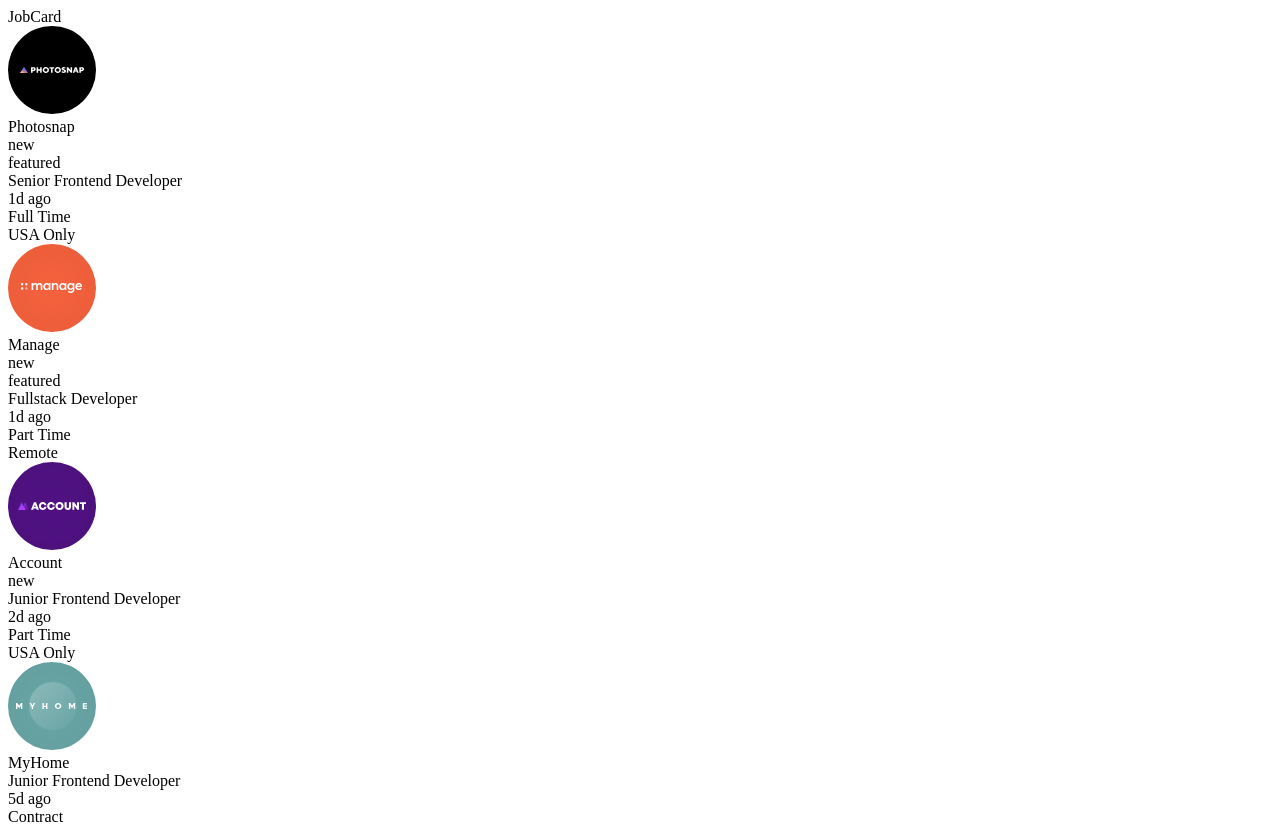
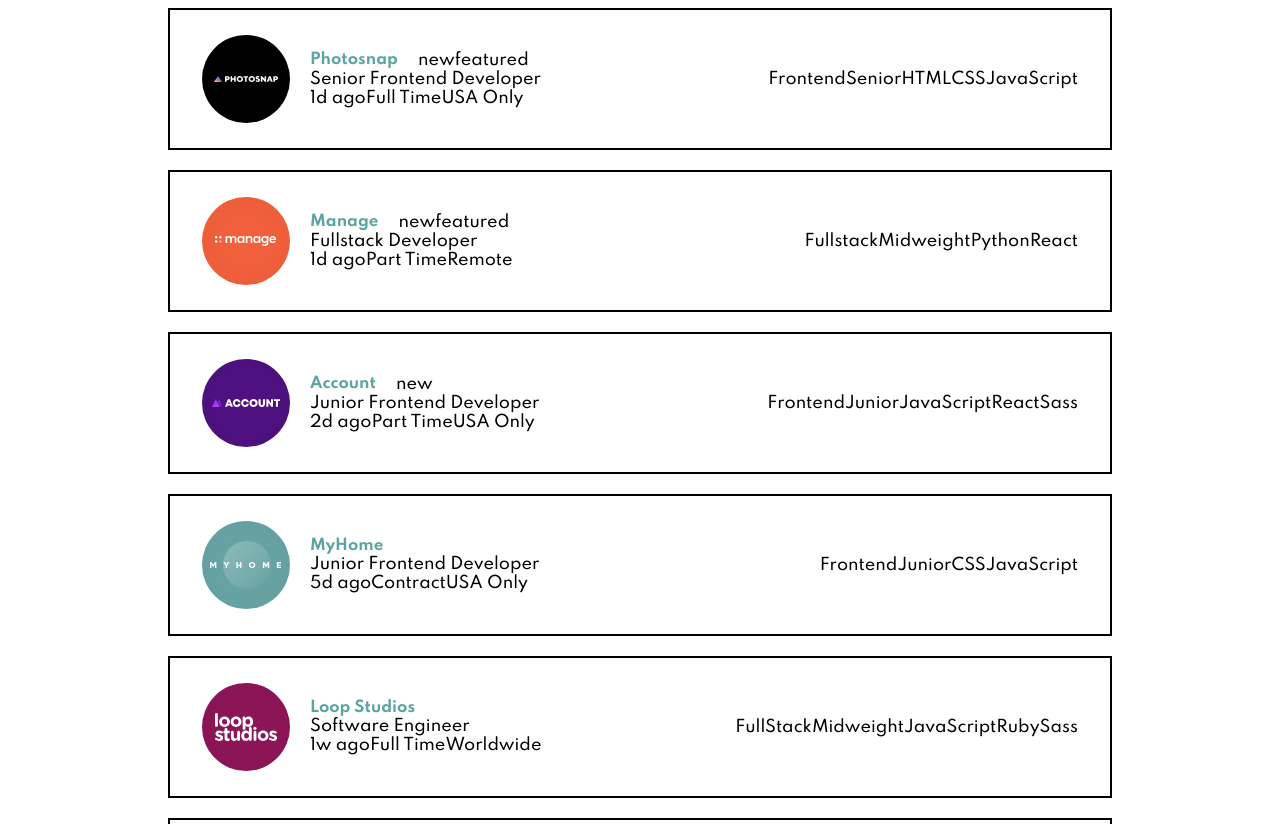
Before and after one commit to v8ify/Job-Listing, a React (Create React App) app: page / in a window 1280 px wide. Shown: the top 824 px of the page. Built offline with nearby package versions, Linux system fonts and the light colour scheme.

Commit message:
Implemented functionality of adding and deleting filters

```diff
--- a/src/actions/index.js
+++ b/src/actions/index.js
@@ -24,6 +24,10 @@
   return { type: "ADD_FILTERS", payload: filter };
 };
 
+export const deleteFilters = filter => {
+  return { type: "DELETE_FILTERS", payload: filter };
+};
+
 export const displayList = () => {
   return (dispatch, getState) => {
     const jobList = getState().completeJobsList;
@@ -32,7 +36,7 @@
     console.log(filters);
     const jobsToShow = [];
 
-    if (filters[0] === "" && filters.length === 1) {
+    if ((filters[0] === "" && filters.length === 1) || filters.length === 0) {
       dispatch({ type: "JOBS_TO_SHOW", payload: jobList });
     } else {
       jobList.forEach(job => {
--- a/src/components/App.css
+++ b/src/components/App.css
@@ -0,0 +1,57 @@
+@import url("https://fonts.googleapis.com/css2?family=Spartan:wght@500;700&display=swap");
+
+* {
+  box-sizing: border-box;
+}
+
+:root {
+  --dark-cyan: hsl(180, 29%, 50%);
+  --background: hsl(180, 52%, 96%);
+  --filter-tablet: hsl(180, 31%, 95%);
+  --gray-text: hsl(180, 8%, 52%);
+  --text-color: hsl(180, 14%, 20%);
+}
+
+body {
+  font-family: "Spartan", sans-serif;
+}
+
+.JobsList {
+  display: grid;
+  grid-template-columns: repeat(1, 1fr);
+  padding: 0px 160px;
+}
+
+.JobCard {
+  display: flex;
+  padding: 25px 32px;
+  margin-bottom: 20px;
+  align-items: center;
+  border: 2px solid black;
+}
+
+.job__info {
+  display: flex;
+  margin-left: 20px;
+  flex-direction: column;
+}
+
+.job__info--header {
+  display: flex;
+}
+
+.job__info__company__name {
+  margin-right: 20px;
+  font-size: 15px;
+  font-weight: 700;
+  color: var(--dark-cyan);
+}
+
+.job__info--footer {
+  display: flex;
+}
+
+.filters {
+  display: flex;
+  margin-left: auto;
+}
--- a/src/components/App.js
+++ b/src/components/App.js
@@ -2,11 +2,14 @@
 import "./App.css";
 
 import JobsList from "./JobsList";
+import FiltersBar from "./FiltersBar";
 
 function App() {
   return (
     <div className="App">
-      <header className="App-header"></header>
+      <header className="App-header">
+        <FiltersBar />
+      </header>
       <JobsList />
     </div>
   );
--- /dev/null
+++ b/src/components/FilterItem.js
@@ -0,0 +1,20 @@
+import React, { Component } from "react";
+import { connect } from "react-redux";
+import { deleteFilters, displayList } from "../actions/index";
+
+class FilterItem extends Component {
+  onFilterClick = () => {
+    this.props.deleteFilters(this.props.filter);
+    this.props.displayList();
+  };
+
+  render() {
+    return (
+      <div className="FilterItem" onClick={this.onFilterClick}>
+        {this.props.filter}
+      </div>
+    );
+  }
+}
+
+export default connect(null, { deleteFilters, displayList })(FilterItem);
--- a/src/components/Filters.js
+++ b/src/components/Filters.js
@@ -1,11 +1,20 @@
 import React, { Component } from "react";
+import { connect } from "react-redux";
+import { addFilters, displayList } from "../actions/index";
 
-export default class Filters extends Component {
+class Filters extends Component {
+  onFilterClick = () => {
+    this.props.addFilters(this.props.filter);
+    this.props.displayList();
+  };
+
   render() {
     return (
-      <div className="filter__item">
-        <h2>sdfdsf</h2>
+      <div className="filter__item" onClick={this.onFilterClick}>
+        {this.props.filter}
       </div>
     );
   }
 }
+
+export default connect(null, { addFilters, displayList })(Filters);
--- /dev/null
+++ b/src/components/FiltersBar.js
@@ -0,0 +1,22 @@
+import React, { Component } from "react";
+import { connect } from "react-redux";
+import FilterItem from "./FilterItem";
+
+class FiltersBar extends Component {
+  render() {
+    if (!this.props.filters || !this.props.filters[0]) return null;
+    return (
+      <div className="FiltersBar">
+        {this.props.filters.map(filter => (
+          <FilterItem filter={filter} />
+        ))}
+      </div>
+    );
+  }
+}
+
+const mapStateToProps = state => {
+  return { filters: state.filters };
+};
+
+export default connect(mapStateToProps)(FiltersBar);
--- a/src/components/JobCard.js
+++ b/src/components/JobCard.js
@@ -1,11 +1,12 @@
 import React, { Component } from "react";
+import Filters from "./Filters";
 
 export default class JobCard extends Component {
   render() {
     if (this.props.job === undefined) return null;
     const { job } = this.props;
     return (
-      <div>
+      <div className="JobCard">
         <img className="company__logo" src={job.logo} alt={job.company} />
         <div className="job__info">
           <div className="job__info--header">
@@ -22,7 +23,11 @@
             <div className="job__info--location">{job.location}</div>
           </div>
         </div>
-        <div className="filters"></div>
+        <div className="filters">
+          {job.filters.map(filter => (
+            <Filters filter={filter} />
+          ))}
+        </div>
       </div>
     );
   }
--- a/src/components/JobsList.js
+++ b/src/components/JobsList.js
@@ -15,7 +15,6 @@
     if (!this.props.jobsList || !this.props.jobsList[0]) return null;
     return (
       <div className="JobsList">
-        JobCard
         {this.props.jobsList.map(job => (
           <JobCard job={job} />
         ))}
--- a/src/reducers/index.js
+++ b/src/reducers/index.js
@@ -12,7 +12,10 @@
 const filtersReducer = (state = [], action) => {
   switch (action.type) {
     case "ADD_FILTERS":
-      return [...state, action.payload];
+      state = state.filter(Boolean);
+      return [...new Set([...state, action.payload])];
+    case "DELETE_FILTERS":
+      return state.filter(item => item !== action.payload);
     default:
       return state;
   }
```
